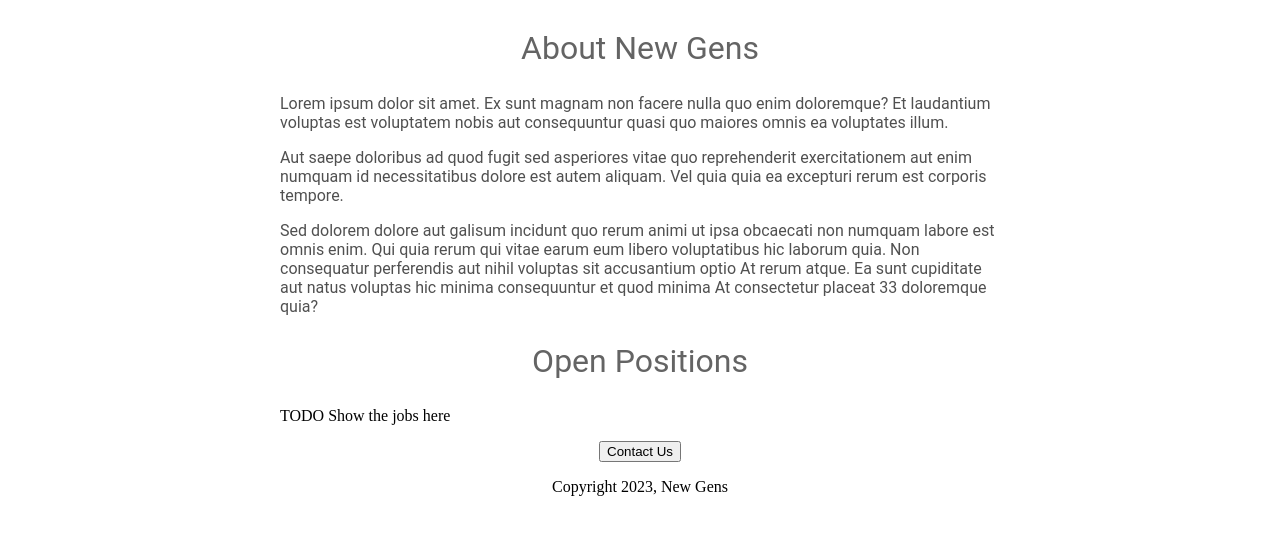
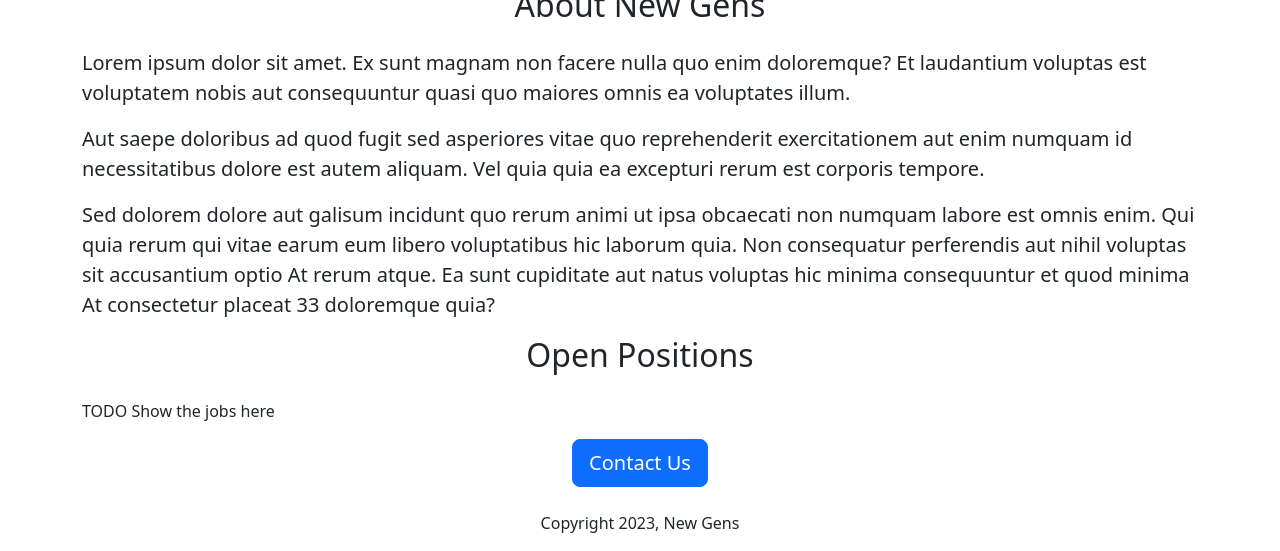
Before and after one commit to The-Nomadic/jovian-careers-website, a Flask app: page / in a window 1280 px wide. Shown: the part 457-1008 px from the top of the page. Before the commit the page ends 953 px from the top, so only its background shows below. Run offline with Flask 3, Linux system fonts and the light colour scheme.

Commit message:
added bootstrap

```diff
--- a/static/css/style.css
+++ b/static/css/style.css
@@ -1,39 +1,5 @@
-.head {
-    font-size : 40px;
-    font-family : Roboto;
-    font-weight : normal;
-    color : rgb(50,50,50);
-    text-align : center;
-}
-
 .banner {
     width : 100%;
     height : 355px;
     object-fit : cover;
 }
-
-.sub_head {
-    font-family : Roboto;
-    font-size : 32px;
-    color : rgb(100,100,100);
-    font-weight : normal;
-    text-align : center;
-}
-
-.contact_btn {
-    text-align : center;
-}
-
-.footer {
-    text-align : center;
-}
-
-.about {
-    font-family : Roboto;
-    color : rgb(80,80,80);
-}
-
-.container {
-    max-width : 720px;
-    margin : 0 auto;
-}
--- a/templates/home.html
+++ b/templates/home.html
@@ -1,38 +1,40 @@
 <!DOCTYPE html>
 <html lang="en">
 <head>
-    <meta charset="UTF-8">
+    <meta charset="utf-8">
+    <meta name="viewport" content="width=device-width, initial-scale=1">
+    <link href="https://cdn.jsdelivr.net/npm/bootstrap@5.3.2/dist/css/bootstrap.min.css" rel="stylesheet" integrity="sha384-T3c6CoIi6uLrA9TneNEoa7RxnatzjcDSCmG1MXxSR1GAsXEV/Dwwykc2MPK8M2HN" crossorigin="anonymous">
     <title>New Gens</title>
     <link rel="stylesheet" href="static/css/style.css">
 </head>
 <body>
     <div class="container">
-        <h1 class="head">New Gens</h1>
-        <img class="banner" src="static/images/banner.png" alt="New Gens">
-        <h2 class="sub_head">About New Gens</h2>
-        <p class="about">
+        <h1 class="text-center mt-2 mb-4">New Gens</h1>
+        <img class="img-fluid banner" src="static/images/banner.png" alt="New Gens">
+        <h2 class="text-center mt-2 mb-4">About New Gens</h2>
+        <p class="lead">
             Lorem ipsum dolor sit amet. Ex sunt magnam non facere nulla quo enim doloremque? Et laudantium voluptas est
             voluptatem nobis aut consequuntur quasi quo maiores omnis ea voluptates illum.
         </p>
-        <p class="about">
+        <p class="lead">
             Aut saepe doloribus ad quod fugit sed asperiores vitae quo reprehenderit exercitationem aut enim numquam id
             necessitatibus dolore est autem aliquam. Vel quia quia ea excepturi rerum est corporis tempore.
         </p>
-        <p class="about">
+        <p class="lead">
             Sed dolorem dolore aut galisum incidunt quo rerum animi ut ipsa obcaecati non numquam labore est omnis enim. Qui
             quia rerum qui vitae earum eum libero voluptatibus hic laborum quia. Non consequatur perferendis aut nihil voluptas
             sit accusantium optio At rerum atque. Ea sunt cupiditate aut natus voluptas hic minima consequuntur et quod minima
             At consectetur placeat 33 doloremque quia?
         </p>
-        <h2 class="sub_head">Open Positions</h2>
+        <h2 class="text-center mt-2 mb-4">Open Positions</h2>
         <p>TODO Show the jobs here</p>
-        <div class="contact_btn">
-            <button>Contact Us</button>
+        <div class="text-center">
+            <button class="btn btn-primary btn-lg">Contact Us</button>
         </div>
     </div>
-    <div>
+    <div class="text-center">
         <footer class="footer">
-            <p>Copyright 2023, New Gens</p>
+            <p class="mt-4">Copyright 2023, New Gens</p>
         </footer>
     </div>
 </body>
```
